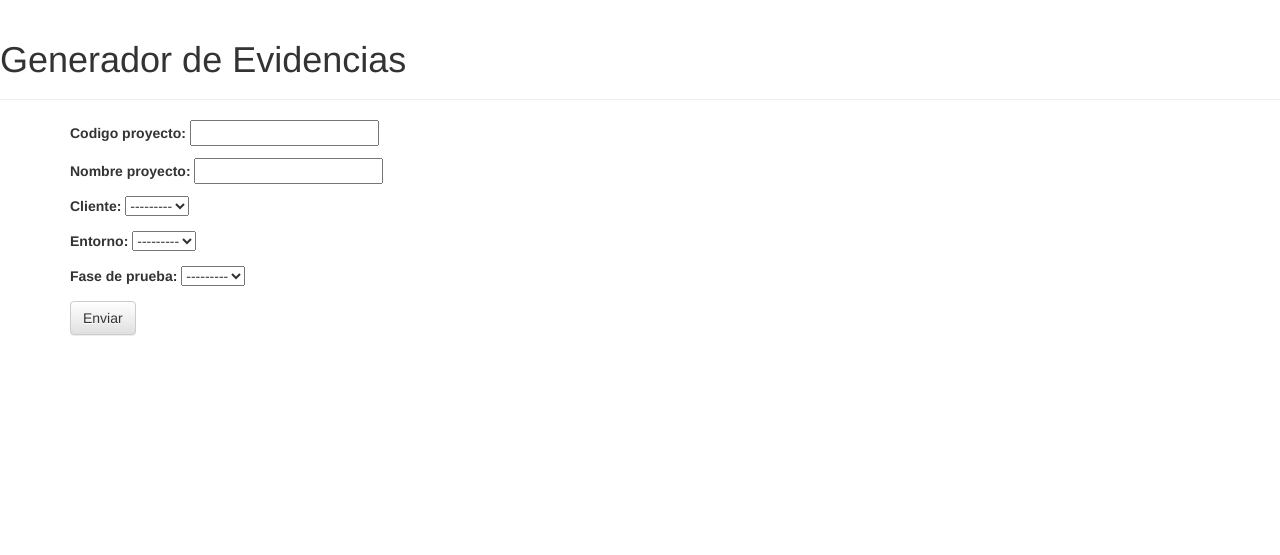
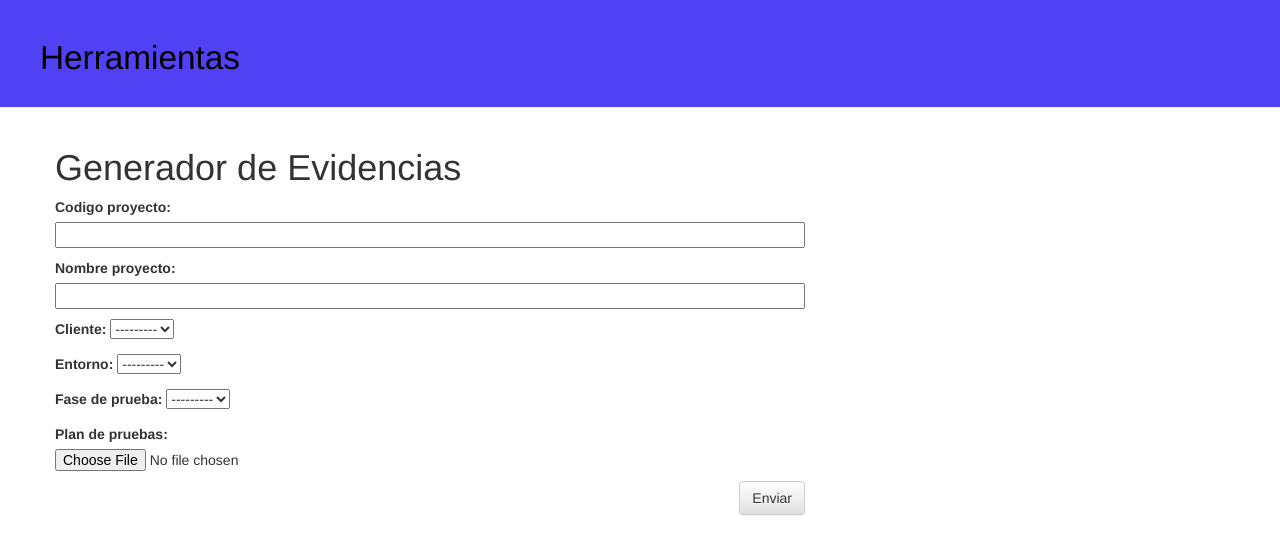
Before and after one commit to julimirin/HerramientasMTP, a Django app: page /GeneradorEvidencias/ in a window 1280 px wide. Shown: the top 555 px of the page. Run offline with Django 3.2, Linux system fonts and the light colour scheme; data that the repository does not hold is empty; some libraries are stand-ins or nearby versions.

Commit message:
Cambios de formato y presentación

```diff
--- a/GeneradorEvidencias/forms.py
+++ b/GeneradorEvidencias/forms.py
@@ -1,9 +1,9 @@
 from django import forms
 
-from .models import Solicitud
+from .models import Solicitud, Cliente, Entorno, FasePrueba
 
 class PostSolicitud(forms.ModelForm):
 
     class Meta:
         model = Solicitud
-        fields = ('codigo_proyecto','nombre_proyecto','cliente','entorno','fase_de_prueba')
+        fields = ('codigo_proyecto','nombre_proyecto','cliente','entorno','fase_de_prueba','plan_de_pruebas')
--- a/GeneradorEvidencias/models.py
+++ b/GeneradorEvidencias/models.py
@@ -29,6 +29,7 @@ class Solicitud(models.Model):
     nombre_proyecto = models.CharField(max_length=200)
     cliente = models.ForeignKey(Cliente, on_delete=models.CASCADE)
     plantilla = models.ForeignKey(Plantilla, on_delete=models.CASCADE)
+    plan_de_pruebas = models.FileField(upload_to='GeneradorEvidencias/planes_de_prueba/')
     entorno = models.ForeignKey(Entorno, on_delete=models.CASCADE)
     fase_de_prueba = models.ForeignKey(FasePrueba, on_delete=models.CASCADE)
     def __str__(self):
--- a/GeneradorEvidencias/static/css/GeneradorEvidencias.css
+++ b/GeneradorEvidencias/static/css/GeneradorEvidencias.css
@@ -1,12 +1,12 @@
 .page-header {
-    background-color: #ff9400;
+    background-color: #5042f4;
     margin-top: 0;
     padding: 20px 20px 20px 40px;
 }
 
 .page-header h1, .page-header h1 a, .page-header h1 a:visited, .page-header h1 a:active {
-    color: #ffffff;
-    font-size: 36pt;
+    color: #000000;
+    font-size: 25pt;
     text-decoration: none;
 }
 
@@ -15,7 +15,8 @@
 }
 
 h1, h2, h3, h4 {
-    font-family: 'Lobster', cursive;
+    font-family: 'Open Sans'
+    font-size: 26pt;
 }
 
 .date {
--- a/GeneradorEvidencias/templates/GeneradorEvidencias/base.html
+++ b/GeneradorEvidencias/templates/GeneradorEvidencias/base.html
@@ -1,15 +1,15 @@
 {% load staticfiles %}
 <html>
     <head>
-        <title>Generador de Evidencias</title>
+        <title>Herramientas</title>
         <link rel="stylesheet" href="//maxcdn.bootstrapcdn.com/bootstrap/3.2.0/css/bootstrap.min.css">
         <link rel="stylesheet" href="//maxcdn.bootstrapcdn.com/bootstrap/3.2.0/css/bootstrap-theme.min.css">
         <link href='//fonts.googleapis.com/css?family=Lobster&subset=latin,latin-ext' rel='stylesheet' type='text/css'>
-        <link rel="stylesheet" href="{% static 'GeneradorEvidencias/GeneradorEvidencias.css' %}">
+        <link rel="stylesheet" href="{% static 'css/GeneradorEvidencias.css' %}">
     </head>
     <body>
     <div class="page-header">
-        <h1>Generador de Evidencias</h1>
+        <h1>Herramientas</h1>
     </div>
     <div class="content container">
         <div class="row">
--- a/GeneradorEvidencias/templates/GeneradorEvidencias/post_solicitud.html
+++ b/GeneradorEvidencias/templates/GeneradorEvidencias/post_solicitud.html
@@ -1,6 +1,7 @@
 {% extends 'GeneradorEvidencias/base.html' %}
 
 {% block content %}
+    <h1>Generador de Evidencias</h1>
     <form method="POST" class="post-form">{% csrf_token %}
         {{ form.as_p }}
         <button type="submit" class="save btn btn-default">Enviar</button>
--- a/GeneradorEvidencias/views.py
+++ b/GeneradorEvidencias/views.py
@@ -6,7 +6,7 @@ from .forms import PostSolicitud
 def index(request):
     return HttpResponse("GENERADOR DE EVIDENCIAS")
 
+
 def form_generador_evidencias(request):
-    clientes = Cliente.objects.filter(cliente="VODAFONE")
     form = PostSolicitud()
     return render(request, 'GeneradorEvidencias/post_solicitud.html', {'form': form})
```
Also changed, not shown: GeneradorEvidencias/templates/GeneradorEvidencias/form_generador_evidencias.html (deleted, +0 -12 lines), GeneradorEvidencias/migrations/0007_solicitud_plan_de_pruebas.py (added), HerramientasMTP/urls.py (line endings or trailing spaces).
